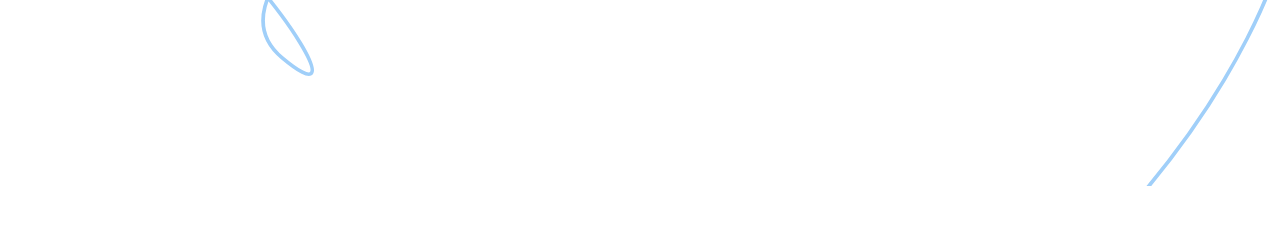
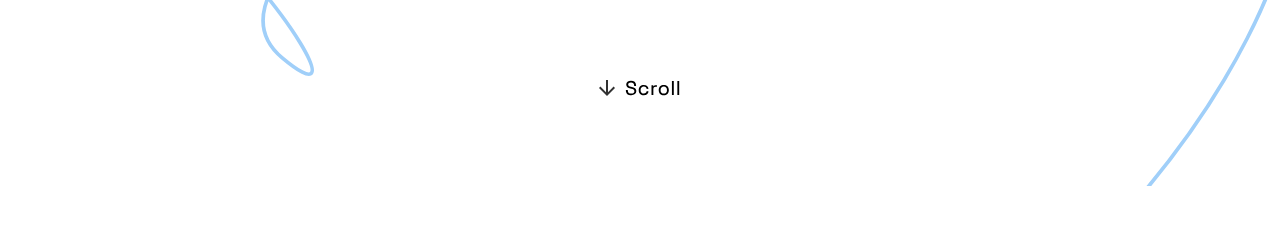
Before and after one commit to jerryq0101/BUILD-23-website, a Next.js app in the folder src/: page / in a window 1280 px wide. Shown: the part 683-919 px from the top of the page. Built offline with nearby package versions, Linux system fonts and the light colour scheme.

Commit message:
added scroll thingy at beginning

```diff
--- a/src/pages/index.js
+++ b/src/pages/index.js
@@ -8,6 +8,8 @@ export default function Home() {
   return (
     <div className="flex flex-col min-h-screen overflow-hidden font-Space">
       <Header />
+      <div className="grid pb-10 ">
+        <div className="col-start-1 row-start-1 self-right">
           <div className="flex items-center justify-center h-screen pb-40 bg-[url('/bg.svg')] bg-cover bg-center bg-no-repeat">
             <div className="text-center">
               <p className="text-8xl font-Slang bg-white p-4 pb-0">
@@ -29,6 +31,11 @@ export default function Home() {
                   </Link>
                 </div>
               </div>
+            </div>
+          </div>
+        </div>
+        <div className="col-start-1 row-start-1 mt-auto mx-auto">
+          <img src="/scroll.svg" className="pb-20" />
         </div>
       </div>
       <div className="flex items-center justify-center h-screen pb-32 bg-[url('/bg2.svg')] bg-no-repeat bg-center font-Space">
```
Also changed, not shown: src/public/scroll.svg (added). Lines whose indentation alone changed are shown as unchanged.
